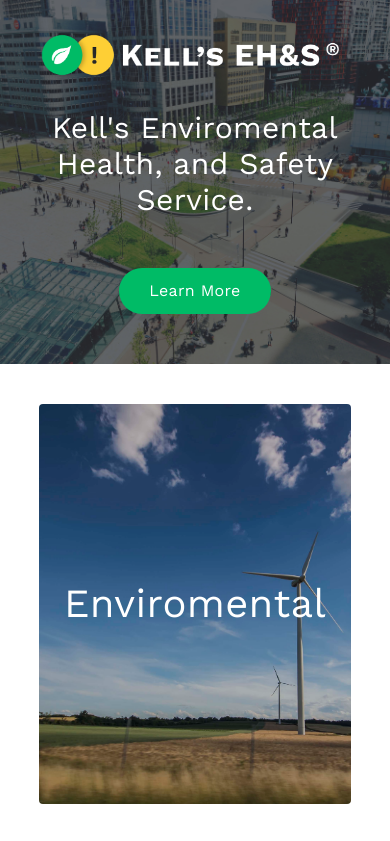
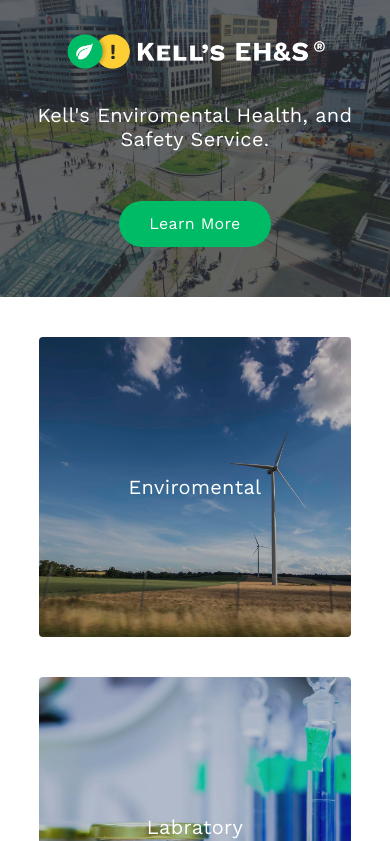
Before and after one commit to jeanrobert/kellsehands.com, a plain HTML site: page index.html in a window 390 px wide. Shown: the top 841 px of the page. Drawn offline with nearby package versions, Linux system fonts and the light colour scheme.

Commit message:
Adjusted code for smaller devices.

```diff
--- a/assets/styles/core.css
+++ b/assets/styles/core.css
@@ -59,6 +59,7 @@ button:hover,
 .container {
   width: 80%;
   margin: 0 auto;
+  max-width: 1280px;
 }
 .header {
   padding-top: 30px;
@@ -68,13 +69,14 @@ button:hover,
   overflow: hidden;
 }
 .nav .trademark {
-  max-width: 300px;
+  max-width: 260px;
+  margin-top: 5px;
   float: left;
   display: inline-block;
   color: #fff;
 }
 .trademark img {
-  width: 100%;
+  width: 100%;s
 }
 .trademark img:hover {
   opacity: .7;
@@ -141,7 +143,11 @@ button:hover,
   color: #999;
 }
 
-@media only screen and (max-width: 500px) {
+@media only screen and (max-width: 768px) {
+  .nav .trademark {
+    margin: 0 auto;
+    float: none;
+  }
   .container {
     width: 80%;
     padding: 0;
@@ -164,6 +170,13 @@ button:hover,
   }
   .intro h1 {
     padding: 30px 20px 50px 20px;
-    font-size: 30px;
+    font-size: 20px;
+  }
+  .main .block {
+    height: 300px;
+    line-height: 300px;
+  }
+  .main .block a {
+    font-size: 20px;
   }
 }
```
